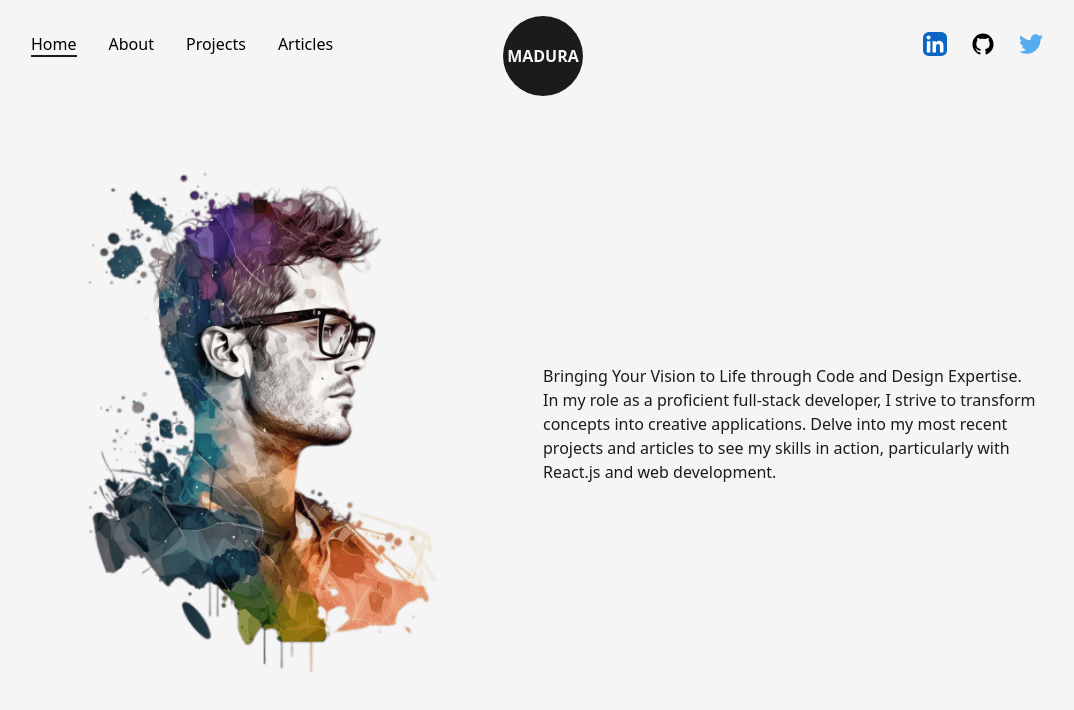
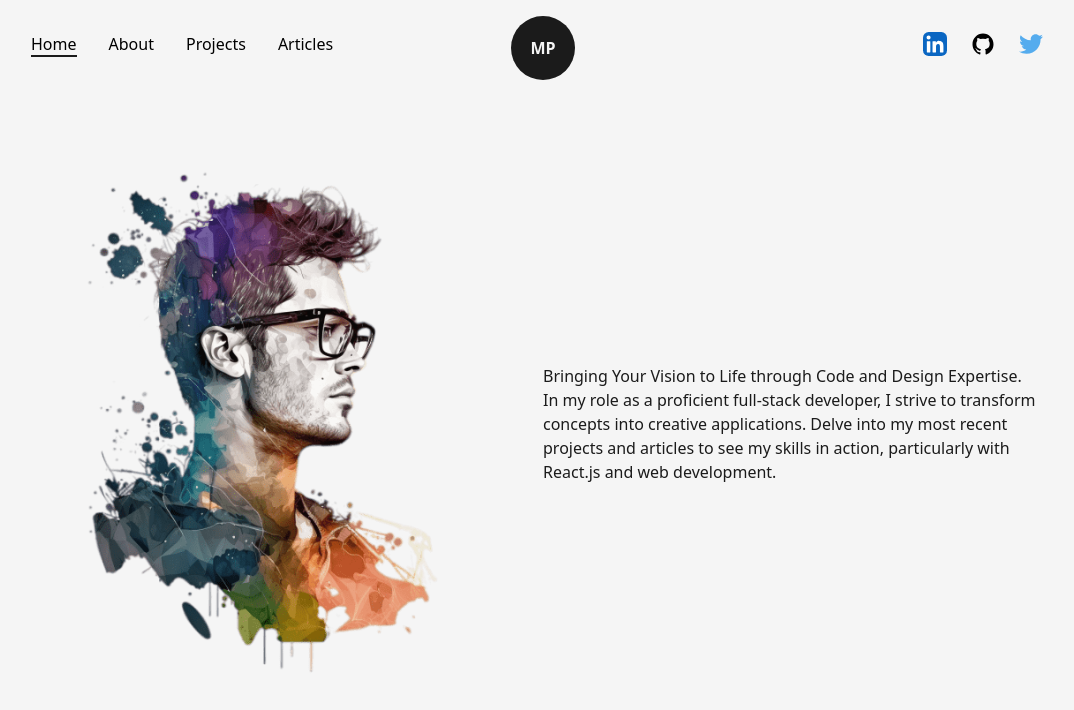
Before and after one commit to Madura-Prasad/Next.js-Portfolio, a Next.js app: page / in a window 1280 px wide. Shown: the top 710 px of the page, without its empty margins (97-1171 px from the left). Built offline with nearby package versions, Linux system fonts and the light colour scheme.

Commit message:
logo resize

```diff
--- a/src/component/Logo.js
+++ b/src/component/Logo.js
@@ -9,7 +9,7 @@ const Logo = () => {
     <div className="flex items-center justify-center mt-2">
       <MotionLink
         href="/"
-        className="w-20 h-20 bg-dark text-light flex items-center justify-center rounded-full text-m font-bold"
+        className="w-16 h-16 bg-dark text-light flex items-center justify-center rounded-full text-m font-bold"
         whileHover={{
           backgroundColor: [
             "#121212",
@@ -22,7 +22,7 @@ const Logo = () => {
           transition: { duration: 1, repeat: Infinity },
         }}
       >
-        MADURA
+        MP
       </MotionLink>
     </div>
   );
```
